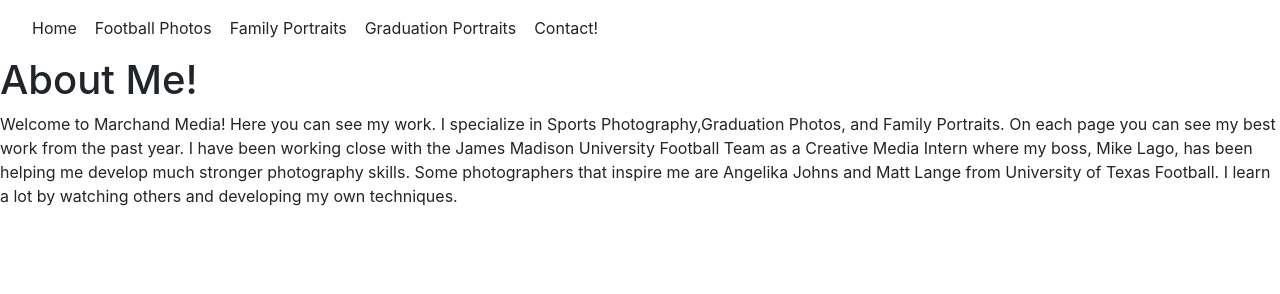
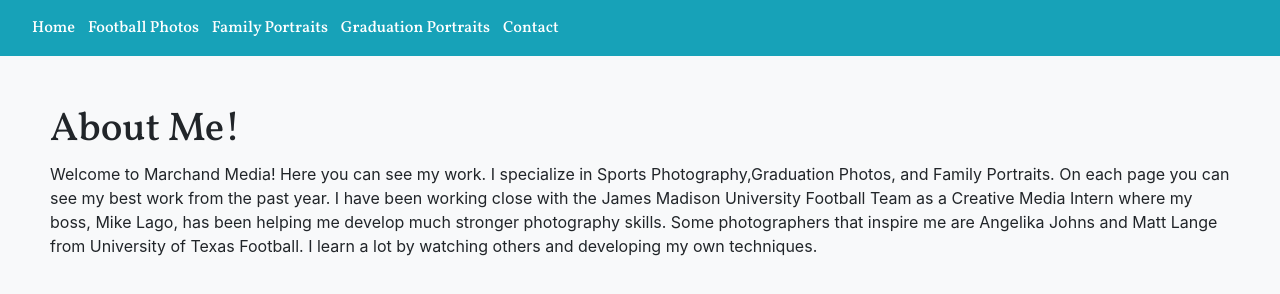
Before and after one commit to marchacs/photography, a plain HTML site: page index.html in a window 1280 px wide. Drawn offline with nearby package versions, Linux system fonts and the light colour scheme.

Commit message:
Added some css and now have fully functional links

```diff
--- a/index.html
+++ b/index.html
@@ -5,33 +5,36 @@
 		<meta name="description" content="Description of this web site">
 	  	<meta name="author" content="Your Name Here">
 		<meta name="viewport" content="width=device-width, initial-scale=1.0">
-		<title>Insert Descriptive Title Here</title>
+		<title>Home</title>
 
 		<!-- Bootstrap v4.4.1 -->
 		<link href="css/bootstrap.min.css" rel="stylesheet" type="text/css" media="screen">
 		<link href="css/custom.css" rel="stylesheet" type="text/css" media="screen">
-
+        <link rel="preconnect" href="https://fonts.gstatic.com">
+        <link href="https://fonts.googleapis.com/css2?family=Vollkorn:wght@500;600&display=swap" rel="stylesheet">
+        <link href="styles.css" rel="stylesheet" type="text/css">
 	</head>
 
-	<body>
+	<body class="bg-light">
 
 
 	<!-- INSERT HTML PAGE CONTENT HERE -->
 
  <div>
         <header>
-            <nav class="nav navbar navbar-expand">
-                <ul class="nav navbar navbar-expand-lg">
-                    <li> Home</li> &nbsp;&nbsp;&nbsp;&nbsp;
-                    <li> Football Photos</li>&nbsp;&nbsp;&nbsp;&nbsp;
-                    <li> Family Portraits</li>&nbsp;&nbsp;&nbsp;&nbsp;
-                    <li> Graduation Portraits</li>&nbsp;&nbsp;&nbsp;&nbsp;
-                    <li> Contact!</li>
+            <nav class="nav navbar navbar-expand bg-info">
+                <ul class="nav navbar navbar-expand-lg text-white">
+                    <li > <a href="index.html" class="text-white">Home</a></li> &nbsp;&nbsp;&nbsp;&nbsp;
+                    <li> <a href="football.html" class="text-white">Football Photos</a></li>&nbsp;&nbsp;&nbsp;&nbsp;
+                    <li><a href="family.html" class="text-white">Family Portraits</a> </li>&nbsp;&nbsp;&nbsp;&nbsp;
+                    <li> <a href="graduation.html" class="text-white">Graduation Portraits</a></li>&nbsp;&nbsp;&nbsp;&nbsp;
+                    <li><a href="contact.html" class="text-white">Contact</a> </li>
                 </ul>
             </nav>
         </header>
 
  </div>
+<div class="main ">
 <div>
         <h1> About Me! </h1>
 </div>
@@ -40,6 +43,8 @@
 
 
 </div>
+
+</div>
 		<!-- jQuery and Bootstrap links - do not delete! -->
 		<script src="https://code.jquery.com/jquery-3.4.1.slim.min.js" integrity="sha384-J6qa4849blE2+poT4WnyKhv5vZF5SrPo0iEjwBvKU7imGFAV0wwj1yYfoRSJoZ+n" crossorigin="anonymous"></script>
 		<script src="js/bootstrap.bundle.min.js"></script>
--- /dev/null
+++ b/styles.css
@@ -0,0 +1,6 @@
+h1{font-family: 'Vollkorn', serif;}
+nav{font-family: 'Vollkorn', serif;
+    }
+.main{padding-right: 50px;
+    padding-left:50px;
+    padding-top:50px;}
```
Also changed, not shown: contact.html (+13 -9 lines), family.html (+14 -10 lines), football.html (+13 -9 lines), graduation.html (+13 -9 lines).
